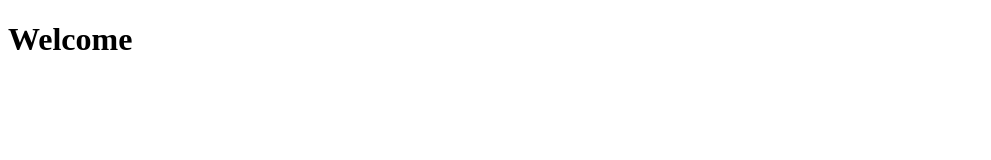
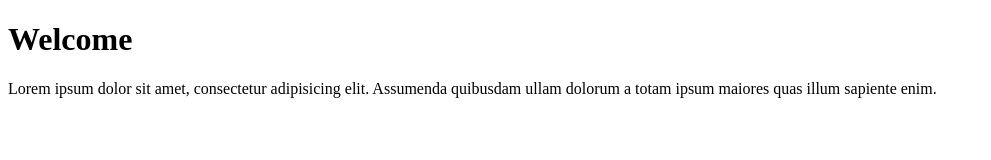
Before and after one commit to natehaile/gitbasics, a plain HTML site: page project/index.html in a window 1280 px wide. Shown: the whole page, without its empty margins (0-991 px from the left). Drawn offline with Linux system fonts and the light colour scheme.

Commit message:
add a paragraph to index

```diff
--- a/project/index.html
+++ b/project/index.html
@@ -7,5 +7,9 @@
   </head>
   <body>
     <h1>Welcome</h1>
+    <p>
+      Lorem ipsum dolor sit amet, consectetur adipisicing elit. Assumenda
+      quibusdam ullam dolorum a totam ipsum maiores quas illum sapiente enim.
+    </p>
   </body>
 </html>
```
